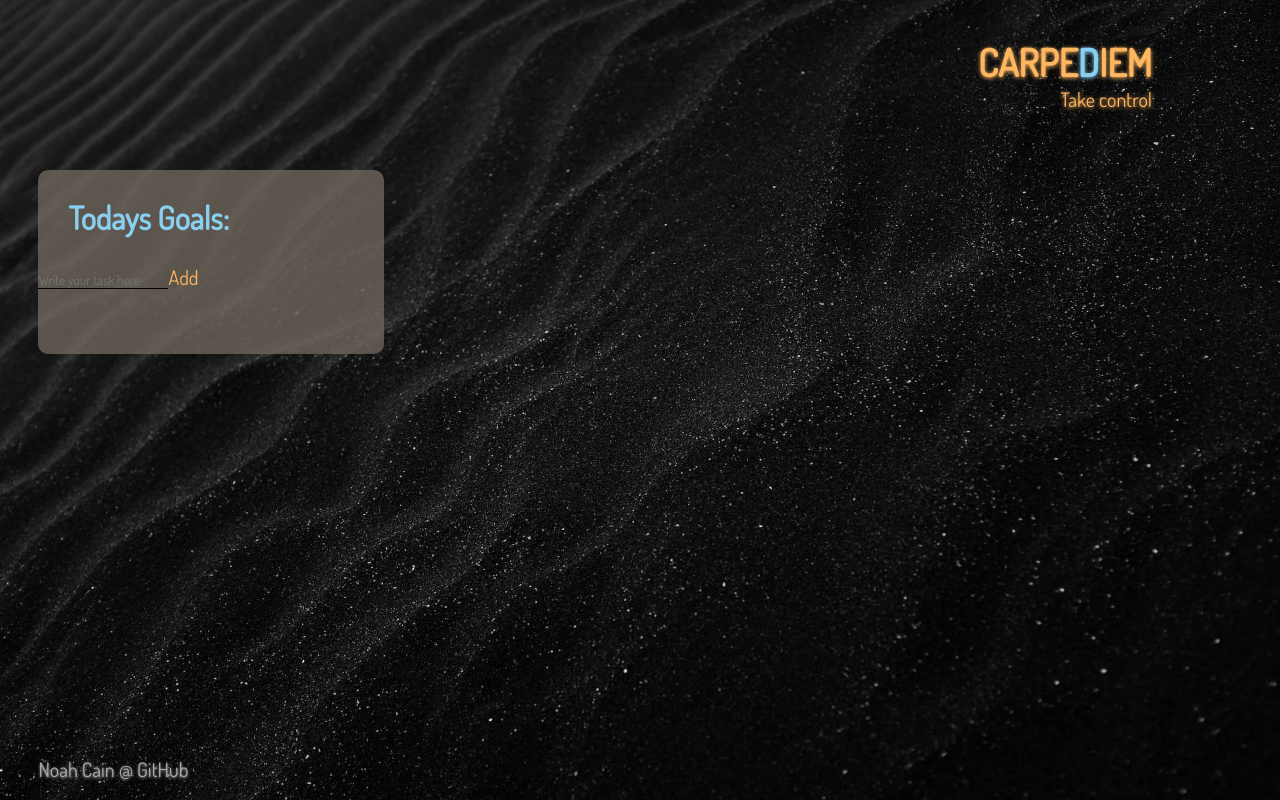
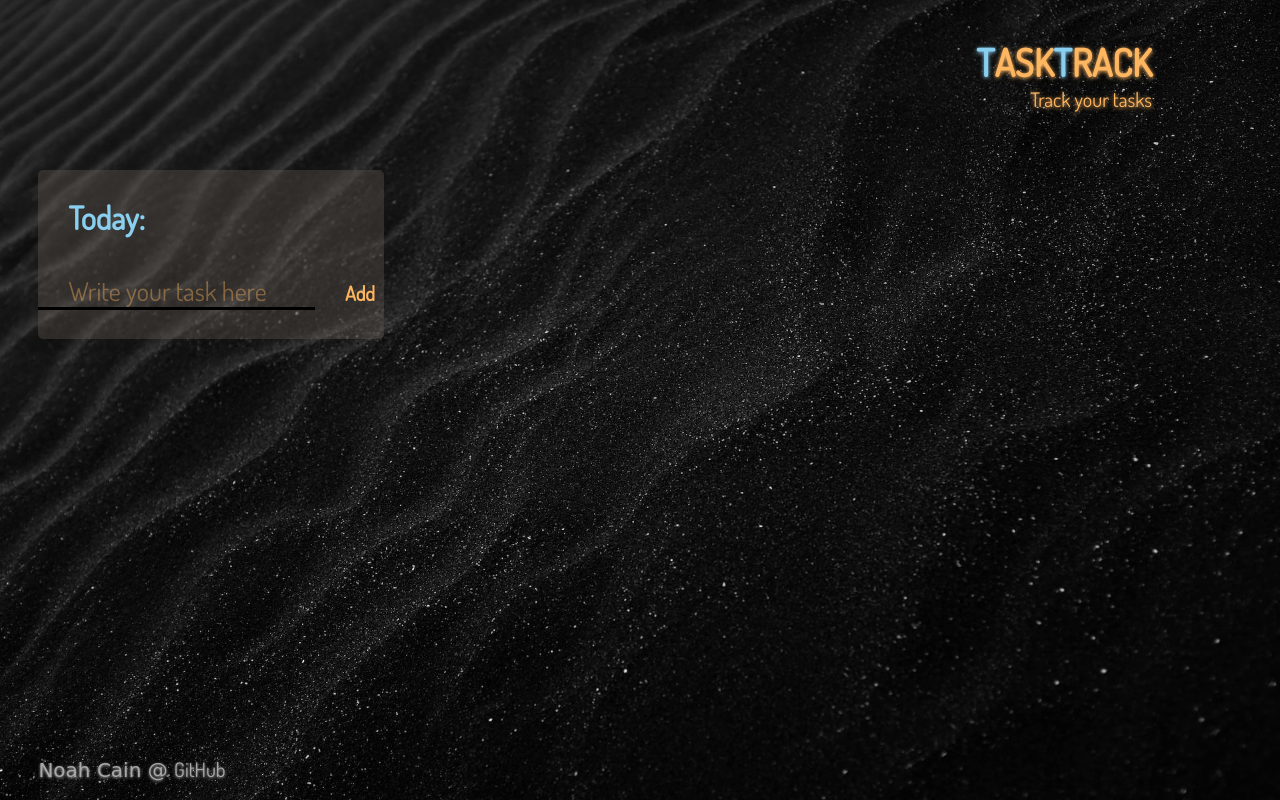
Before and after one commit to NCain24/Task-Tracker-App, a website: page Client/index.html in a window 1280 px wide. Drawn offline with nearby package versions, Linux system fonts and the light colour scheme; no server answers; a web font is replaced by a local one.

Commit message:
updated styling

```diff
--- a/Client/index.css
+++ b/Client/index.css
@@ -1,4 +1,5 @@
 @import url('https://fonts.googleapis.com/css2?family=Dosis&display=swap');
+@import url('https://fonts.googleapis.com/css2?family=Splash&display=swap');
 
 * {
 
@@ -22,10 +23,13 @@ body {
     align-self: flex-end;
     margin-right: 10%;
     margin-top: 3%;
-
 }
 
 #todo-section > h2 {
+    padding-left: 30px;
+}
+
+button, #add-todo {
     padding-left: 30px;
 }
 
@@ -37,7 +41,8 @@ h2 {
 h3 {
     font-size: 26px;
     color: #89CFF0;
-    padding-left: 30px;
+    padding-left: 100px;
+    margin-bottom: 0;
 }
 
 p {
@@ -47,9 +52,26 @@ p {
 button {
     color: #FFB660;
     font-size: 20px;
+    font-weight: bolder;
     border: none;
     background-repeat:no-repeat;
     background-color: transparent;
+}
+
+button, .delete {
+    margin-bottom: 20px;
+}
+
+input[type="text"] {
+    padding-top: 10px;
+    font-size: 26px;
+    color:#FFB660
+}
+
+::placeholder {
+    opacity: 40%;
+    font-size: 26px;
+    color:#FFB660
 }
 
 #header > #title {
@@ -61,7 +83,7 @@ button {
     color:#FFB660
 }
 
-#title-span {
+.title-span {
     color:#89CFF0
 }
 
@@ -76,19 +98,21 @@ button {
 
 #todo-container {
     display: flex;
-    flex-direction: column;
+    flex-flow: column wrap;
     margin-left: 3%;
     margin-right: 70%;
-    padding-bottom: 5%;
-    background-color: rgba(115, 107, 96, 0.75);
-    border-radius: 10px;
+    padding-bottom: 1%;
+    background-color: rgba(115, 107, 96, 0.3);
+    border-radius: 5px;
 }
 
 #todo-input {
     background-color: transparent;
     border: none;
-    border-bottom: 1px solid #000;
-    ;
+    border-bottom: 3px solid #000;
+    padding-left: 30px;
+    width: 80%;
+
 }
 
 .page-bottom {
@@ -97,12 +121,18 @@ button {
 
 #footer {
     position: fixed;
+    font-family: 'Splash', cursive;
+
     bottom: 0;
     left: 3%;
     height: 4rem;
     text-shadow: 0px 1px 3px;
     color: darkgrey;
 }
+#footer > p {
+    font-family: 'Splash', cursive;
+    font-size: 20px;
+}
 
 a {
     color: darkgrey;
--- a/Client/index.html
+++ b/Client/index.html
@@ -12,14 +12,14 @@
   <body>
     <div id="page-container">
       <header id="header" class="page-top">
-        <h1 id="title">CARPE<span id="title-span">D</span>IEM</h1>
-        <p id="title-p">Take control</p>
+        <h1 id="title"><span class="title-span">T</span>ASK<span class="title-span">T</span>RACK</h1>
+        <p id="title-p">Track your tasks</p>
       </header>
 
     <main id="todo-container">
       <section id="todo-section">
-        <h2>Todays Goals:</h2>
-        <input id="todo-input" type="text" placeholder="Write your task here" /><button id="add-todo" >
+        <h2>Today:</h2>
+        <input id="todo-input" type="text" placeholder="Write your task here"/><button id="add-todo" >
           Add
         </button>
       </section>
--- a/Client/index.js
+++ b/Client/index.js
@@ -8,7 +8,7 @@ const createTodoContainer = (task) => {
     newTodo.classList.add('todo-container')
     newTodo.innerHTML = `
         <h3>${task.todo}</h3>
-        <button onclick="deleteTodo(${task.id})">Delete</button>
+        <button class="delete" onclick="deleteTodo(${task.id})">Delete</button>
     `
 
     showTodo.appendChild(newTodo)
@@ -36,6 +36,8 @@ const addNewTodo = () => {
     axios.post(`${baseURL}/addTodo`, body)
     .then(res => showTodos(res.data))
     .catch(err => console.error(err))
+
+    todo.textContent = ''
 }
 
 const updateTodo = (id, done) => {
```
